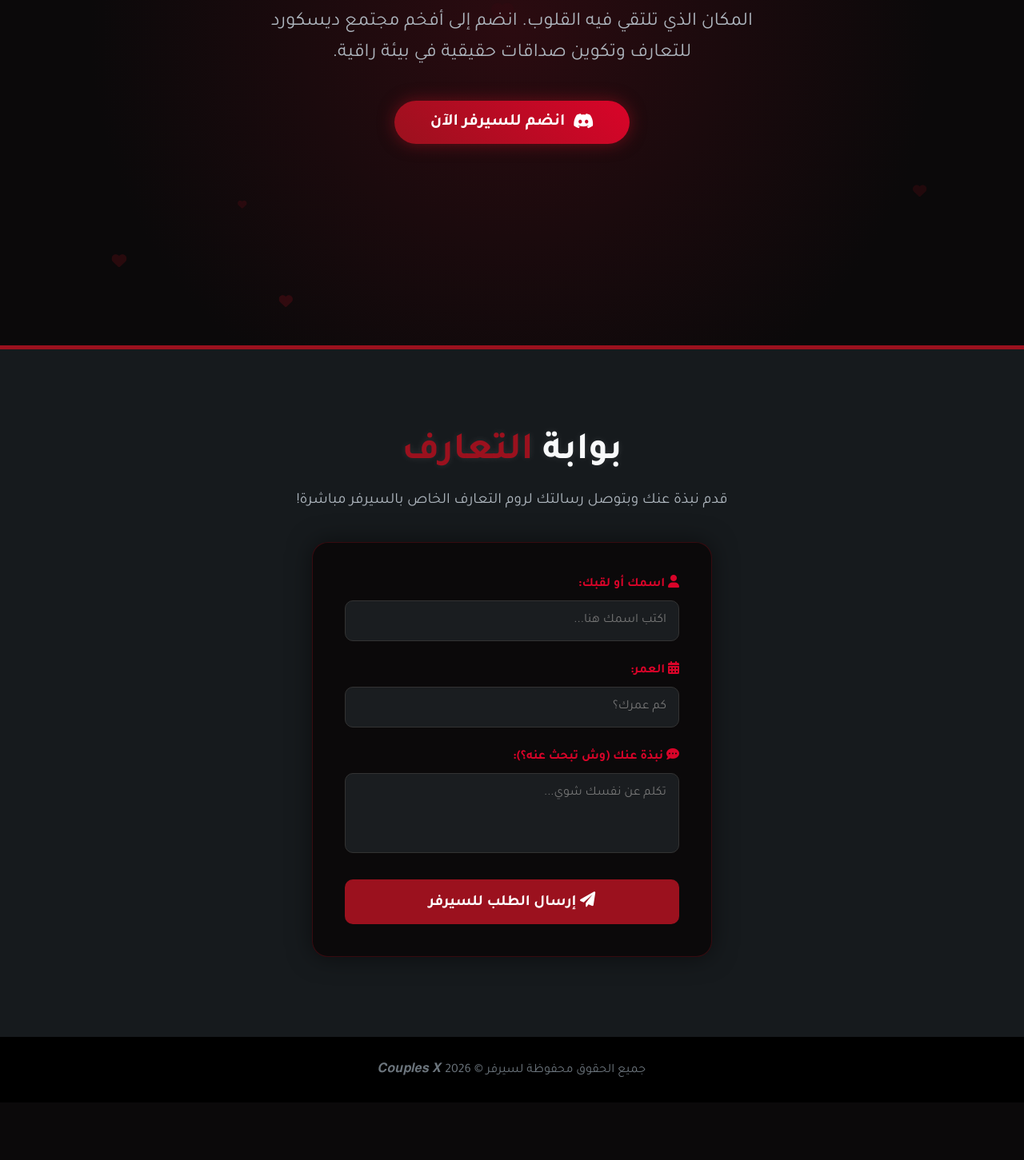
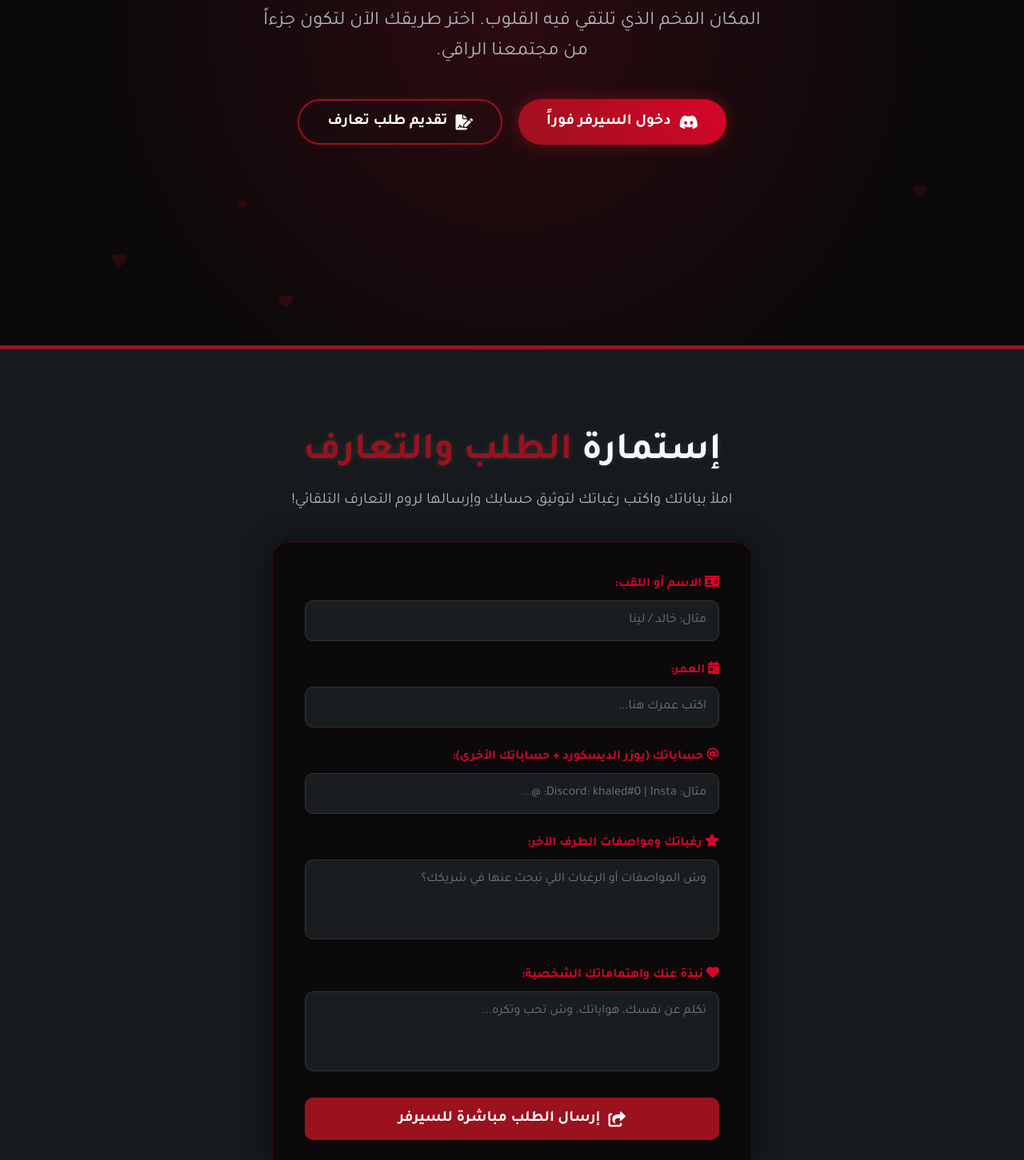
Before and after one commit to yzn501/Caples-X, a plain HTML site: page index.html in a window 1280 px wide. Shown: the part 368-1819 px from the top of the page at 80% size. Before the commit the page ends 1747 px from the top, so only its background shows below. Drawn offline with Linux system fonts and the light colour scheme.

Commit message:
Update index.html

```diff
--- a/index.html
+++ b/index.html
@@ -31,21 +31,40 @@
         .hero {
             height: 100vh; display: flex; flex-direction: column; justify-content: center; align-items: center;
             text-align: center; background: radial-gradient(circle at center, #2b0b10 0%, var(--bg) 70%);
-            position: relative; overflow: hidden;
+            position: relative; overflow: hidden; padding: 0 20px;
         }
 
         .hero h1 { font-size: 5rem; font-weight: 900; margin-bottom: 20px; text-shadow: 0 0 25px rgba(217, 4, 41, 0.6); z-index: 10; }
         .hero p { font-size: 1.5rem; color: #adb5bd; max-width: 650px; margin-bottom: 40px; line-height: 1.6; z-index: 10; }
 
-        .btn {
-            padding: 15px 45px; font-size: 1.3rem; font-weight: bold; background: linear-gradient(45deg, var(--primary), var(--secondary));
-            color: white; border: none; border-radius: 50px; cursor: pointer; text-decoration: none;
-            transition: all 0.4s ease; box-shadow: 0 0 20px rgba(155, 17, 30, 0.6); z-index: 10; display: flex; align-items: center; gap: 10px;
+        /* منطقة الأزرار الرئيسية */
+        .cta-buttons {
+            display: flex;
+            gap: 20px;
+            z-index: 10;
+            flex-wrap: wrap;
+            justify-content: center;
         }
 
-        .btn:hover { transform: scale(1.08) translateY(-5px); box-shadow: 0 10px 30px rgba(217, 4, 41, 0.9); }
+        .btn {
+            padding: 15px 35px; font-size: 1.2rem; font-weight: bold; color: white; border: none; border-radius: 50px; cursor: pointer; text-decoration: none;
+            transition: all 0.4s ease; display: flex; align-items: center; gap: 10px;
+        }
 
-        /* قسم استمارة التعارف */
+        .btn-discord {
+            background: linear-gradient(45deg, var(--primary), var(--secondary));
+            box-shadow: 0 0 20px rgba(155, 17, 30, 0.6);
+        }
+        .btn-discord:hover { transform: scale(1.08) translateY(-5px); box-shadow: 0 10px 30px rgba(217, 4, 41, 0.9); }
+
+        .btn-form {
+            background: transparent;
+            border: 2px solid var(--primary);
+            box-shadow: 0 0 10px rgba(155, 17, 30, 0.2);
+        }
+        .btn-form:hover { background: var(--primary); transform: scale(1.08) translateY(-5px); box-shadow: 0 10px 30px rgba(155, 17, 30, 0.5); }
+
+        /* قسم استمارة التقديم الشاملة */
         .matchmaking {
             padding: 100px 20px; text-align: center; background: #161a1d; border-top: 5px solid var(--primary);
         }
@@ -55,22 +74,25 @@
         .matchmaking p { color: #adb5bd; margin-bottom: 40px; font-size: 1.2rem; }
 
         .form-container {
-            max-width: 500px; margin: 0 auto; background: #0b090a; padding: 40px; border-radius: 20px;
+            max-width: 600px; margin: 0 auto; background: #0b090a; padding: 40px; border-radius: 20px;
             box-shadow: 0 0 30px rgba(0,0,0,0.5); border: 1px solid rgba(155, 17, 30, 0.3);
         }
 
         .form-group { margin-bottom: 25px; text-align: right; }
         .form-group label { display: block; margin-bottom: 10px; font-weight: bold; color: var(--secondary); }
-        .form-group input, .form-group textarea {
+
+        .form-group input, .form-group textarea, .form-group select {
             width: 100%; padding: 15px; border-radius: 10px; border: 1px solid #333; background: #1a1d20;
             color: white; font-size: 1rem; outline: none; transition: 0.3s;
         }
-        .form-group input:focus, .form-group textarea:focus { border-color: var(--primary); box-shadow: 0 0 10px rgba(155, 17, 30, 0.5); }
+        .form-group input:focus, .form-group textarea:focus, .form-group select:focus {
+            border-color: var(--primary); box-shadow: 0 0 10px rgba(155, 17, 30, 0.5);
+        }
         .form-group textarea { resize: none; height: 100px; }
 
         .submit-btn {
             width: 100%; padding: 15px; font-size: 1.2rem; font-weight: bold; background: var(--primary); color: white;
-            border: none; border-radius: 10px; cursor: pointer; transition: 0.3s;
+            border: none; border-radius: 10px; cursor: pointer; transition: 0.3s; display: flex; justify-content: center; align-items: center; gap: 10px;
         }
         .submit-btn:hover { background: var(--secondary); }
 
@@ -88,29 +110,46 @@
 
     <section class="hero">
         <h1>𝑪𝒐𝒖𝒑𝒍𝒆𝒔 𝑿</h1>
-        <p>المكان الذي تلتقي فيه القلوب. انضم إلى أفخم مجتمع ديسكورد للتعارف وتكوين صداقات حقيقية في بيئة راقية.</p>
-        <a href="https://discord.gg/EqHBZjSeC" class="btn" target="_blank"><i class="fab fa-discord"></i> انضم للسيرفر الآن</a>
+        <p>المكان الفخم الذي تلتقي فيه القلوب. اختر طريقك الآن لتكون جزءاً من مجتمعنا الراقي.</p>
+
+        <div class="cta-buttons">
+            <a href="https://discord.gg/EqHBZjSeC" class="btn btn-discord" target="_blank"><i class="fab fa-discord"></i> دخول السيرفر فوراً</a>
+            <a href="#join-form" class="btn btn-form"><i class="fas fa-file-signature"></i> تقديم طلب تعارف</a>
+        </div>
     </section>
 
     <section class="matchmaking" id="join-form">
-        <h2>بوابة <span>التعارف</span></h2>
-        <p>قدم نبذة عنك وبتوصل رسالتك لروم التعارف الخاص بالسيرفر مباشرة!</p>
+        <h2>إستمارة <span>الطلب والتعارف</span></h2>
+        <p>املأ بياناتك واكتب رغباتك لتوثيق حسابك وإرسالها لروم التعارف التلقائي!</p>
 
         <div class="form-container">
             <form id="discordForm">
                 <div class="form-group">
-                    <label><i class="fas fa-user"></i> اسمك أو لقبك:</label>
-                    <input type="text" id="userName" placeholder="اكتب اسمك هنا..." required>
+                    <label><i class="fas fa-id-card"></i> الاسم أو اللقب:</label>
+                    <input type="text" id="userName" placeholder="مثال: خالد / لينا" required>
                 </div>
+
                 <div class="form-group">
-                    <label><i class="fas fa-calendar-alt"></i> العمر:</label>
-                    <input type="number" id="userAge" placeholder="كم عمرك؟" required>
+                    <label><i class="fas fa-calendar-day"></i> العمر:</label>
+                    <input type="number" id="userAge" placeholder="اكتب عمرك هنا..." required>
                 </div>
+
                 <div class="form-group">
-                    <label><i class="fas fa-comment-dots"></i> نبذة عنك (وش تبحث عنه؟):</label>
-                    <textarea id="userBio" placeholder="تكلم عن نفسك شوي..." required></textarea>
+                    <label><i class="fas fa-at"></i> حساباتك (يوزر الديسكورد + حساباتك الأخرى):</label>
+                    <input type="text" id="userAccounts" placeholder="مثال: Discord: khaled#0 | Insta: @..." required>
                 </div>
-                <button type="submit" class="submit-btn"><i class="fas fa-paper-plane"></i> إرسال الطلب للسيرفر</button>
+
+                <div class="form-group">
+                    <label><i class="fas fa-star"></i> رغباتك ومواصفات الطرف الآخر:</label>
+                    <textarea id="userWishes" placeholder="وش المواصفات أو الرغبات اللي تبحث عنها في شريكك؟" required></textarea>
+                </div>
+
+                <div class="form-group">
+                    <label><i class="fas fa-heart"></i> نبذة عنك واهتماماتك الشخصية:</label>
+                    <textarea id="userBio" placeholder="تكلم عن نفسك، هواياتك، وش تحب وتكره..." required></textarea>
+                </div>
+
+                <button type="submit" class="submit-btn"><i class="fas fa-share-square"></i> إرسال الطلب مباشرة للسيرفر</button>
             </form>
         </div>
     </section>
@@ -120,7 +159,7 @@
     </footer>
 
     <script>
-        // تأثير القلوب
+        // تأثير القلوب بالخلفية
         function createHeart() {
             const heart = document.createElement('div');
             heart.classList.add('heart-particle');
@@ -133,26 +172,30 @@
         }
         setInterval(createHeart, 400);
 
-        // سكربت إرسال البيانات للديسكورد عبر الـ Webhook المربوط
+        // نظام إرسال البيانات للويب هوك
         document.getElementById('discordForm').addEventListener('submit', function(e) {
             e.preventDefault();
 
             const name = document.getElementById('userName').value;
             const age = document.getElementById('userAge').value;
+            const accounts = document.getElementById('userAccounts').value;
+            const wishes = document.getElementById('userWishes').value;
             const bio = document.getElementById('userBio').value;
 
             const webhookURL = "https://discord.com/api/webhooks/1505269322006790306/vv4S6OEX0xU8oC2dpS83qnrM1Bu83d4KWvCpv82Osw9eDXQVuTEDgB5_AYp4icRk0lfP";
 
             const payload = {
                 embeds: [{
-                    title: "💌 طلب تعارف جديد من الموقع!",
+                    title: "👑 طلب توثيق وتعارف جديد!",
                     color: 10162462,
                     fields: [
                         { name: "👤 الاسم/اللقب", value: name, inline: true },
                         { name: "📅 العمر", value: age, inline: true },
-                        { name: "💬 النبذة", value: bio }
+                        { name: "🔗 حسابات الشخص", value: accounts },
+                        { name: "✨ الرغبات والمواصفات المطلوبة", value: wishes },
+                        { name: "💬 نبذة واهتمامات", value: bio }
                     ],
-                    footer: { text: "مرسل من موقع 𝑪𝒐𝒖𝒑𝒍𝒆𝒔 𝑿" },
+                    footer: { text: "بوابة 𝑪𝒐𝒖𝒑𝒍𝒆𝒔 𝑿 الإلكترونية" },
                     timestamp: new Date().toISOString()
                 }]
             };
@@ -164,14 +207,14 @@
             })
             .then(response => {
                 if(response.ok) {
-                    alert('تم إرسال طلبك للسيرفر بنجاح! شكراً لك.');
+                    alert('يا مـلك! تم إرسال طلبك بنجاح ووصل للروم بالديسكورد.');
                     document.getElementById('discordForm').reset();
                 } else {
-                    alert('في مشكلة بالويب هوك، تأكد من الإعدادات بالديسكورد.');
+                    alert('فيه مشكلة بسيطة بالويب هوك، تأكد من صلاحياته بالديسكورد.');
                 }
             })
             .catch(error => {
-                alert('حدث خطأ أثناء الإرسال، حاول مرة ثانية.');
+                alert('حدث خطأ بالشبكة، حاول مجدداً.');
             });
         });
     </script>
```
